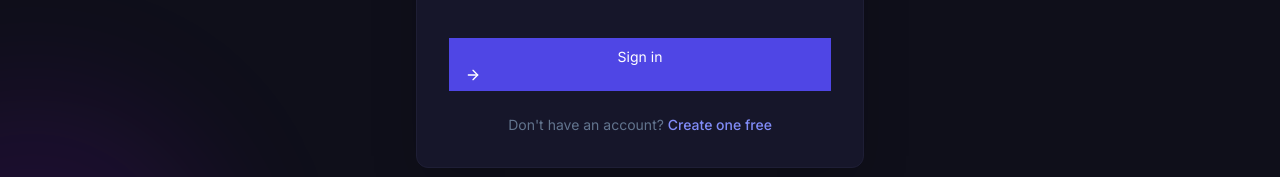
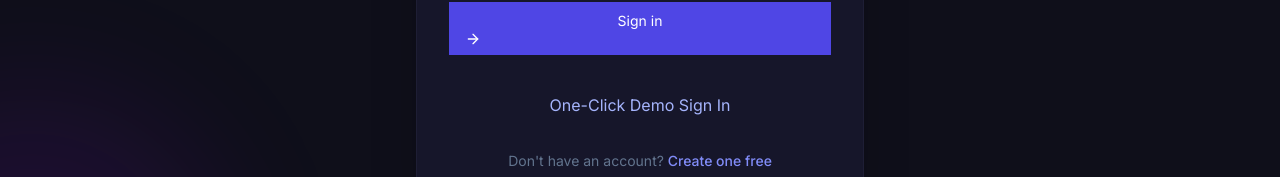
Before and after one commit to Amanrathour28/DataPilot-ai, a React (Vite) app in the folder frontend/: page /login in a window 1280 px wide. Shown: the part 481-658 px from the top of the page. Built offline with nearby package versions, Linux system fonts and the light colour scheme; no server answers.

Commit message:
fix(auth): add window.location.origin dynamic API routing and one-click demo login auto-registration fallback

```diff
--- a/frontend/src/pages/auth/Login.jsx
+++ b/frontend/src/pages/auth/Login.jsx
@@ -34,6 +34,17 @@ export default function Login() {
       navigate('/dashboard')
     } else {
       toast?.show(result.error, 'error')
+    }
+  }
+
+  const handleDemoSignIn = async () => {
+    setEmail('demo@datapilot.ai')
+    setPassword('Password123!')
+    const result = await login('demo@datapilot.ai', 'Password123!')
+    if (result.success) {
+      navigate('/dashboard')
+    } else {
+      toast?.show(result.error || 'Demo sign in failed', 'error')
     }
   }
 
@@ -103,6 +114,17 @@ export default function Login() {
               Sign in
               <ArrowRight size={16} />
             </Button>
+
+            <Button
+              type="button"
+              variant="outline"
+              onClick={handleDemoSignIn}
+              loading={isLoading}
+              className="w-full mt-3 border-brand-500/30 text-brand-300 hover:bg-brand-500/10"
+              size="lg"
+            >
+              One-Click Demo Sign In
+            </Button>
           </form>
 
           <p className="text-center text-sm text-slate-500 mt-6">
--- a/frontend/src/services/api.js
+++ b/frontend/src/services/api.js
@@ -6,7 +6,7 @@ const getBaseUrl = () => {
     return envUrl.trim()
   }
   if (typeof window !== 'undefined' && window.location.hostname !== 'localhost' && window.location.hostname !== '127.0.0.1') {
-    return 'https://datapilot-backend-five.vercel.app'
+    return window.location.origin
   }
   return 'http://localhost:8000'
 }
--- a/frontend/src/stores/authStore.js
+++ b/frontend/src/stores/authStore.js
@@ -19,6 +19,20 @@ const useAuthStore = create(
           set({ token: access_token, user, isLoading: false })
           return { success: true }
         } catch (err) {
+          // Auto-register demo account if cold-starting on fresh DB
+          if (err.response?.status === 401 && email === 'demo@datapilot.ai') {
+            try {
+              const { access_token } = await authApi.register({ email: 'demo@datapilot.ai', password: 'Password123!', name: 'Demo User' })
+              localStorage.setItem('datapilot_token', access_token)
+              const user = await authApi.me()
+              set({ token: access_token, user, isLoading: false })
+              return { success: true }
+            } catch (regErr) {
+              const message = regErr.response?.data?.detail || 'Login failed'
+              set({ error: message, isLoading: false })
+              return { success: false, error: message }
+            }
+          }
           const message = err.response?.data?.detail || 'Login failed'
           set({ error: message, isLoading: false })
           return { success: false, error: message }
```
